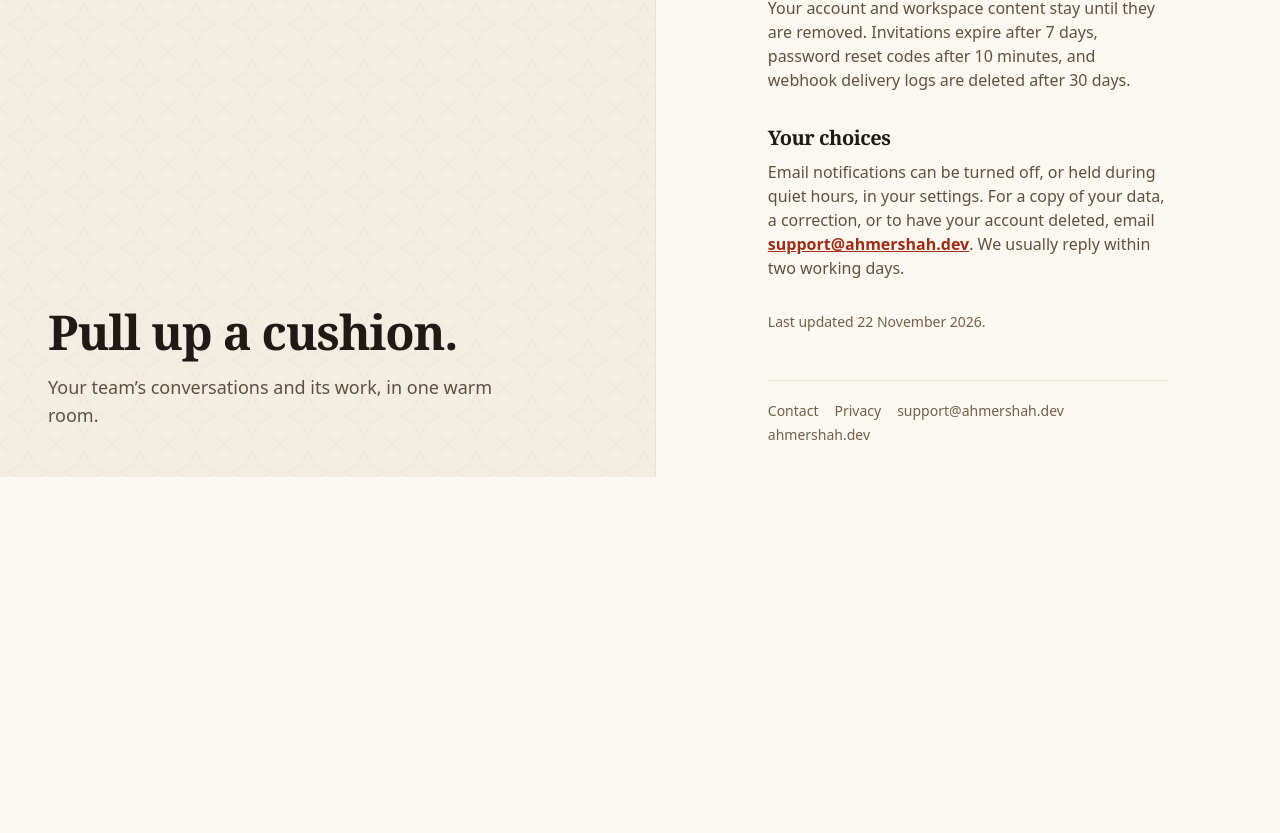
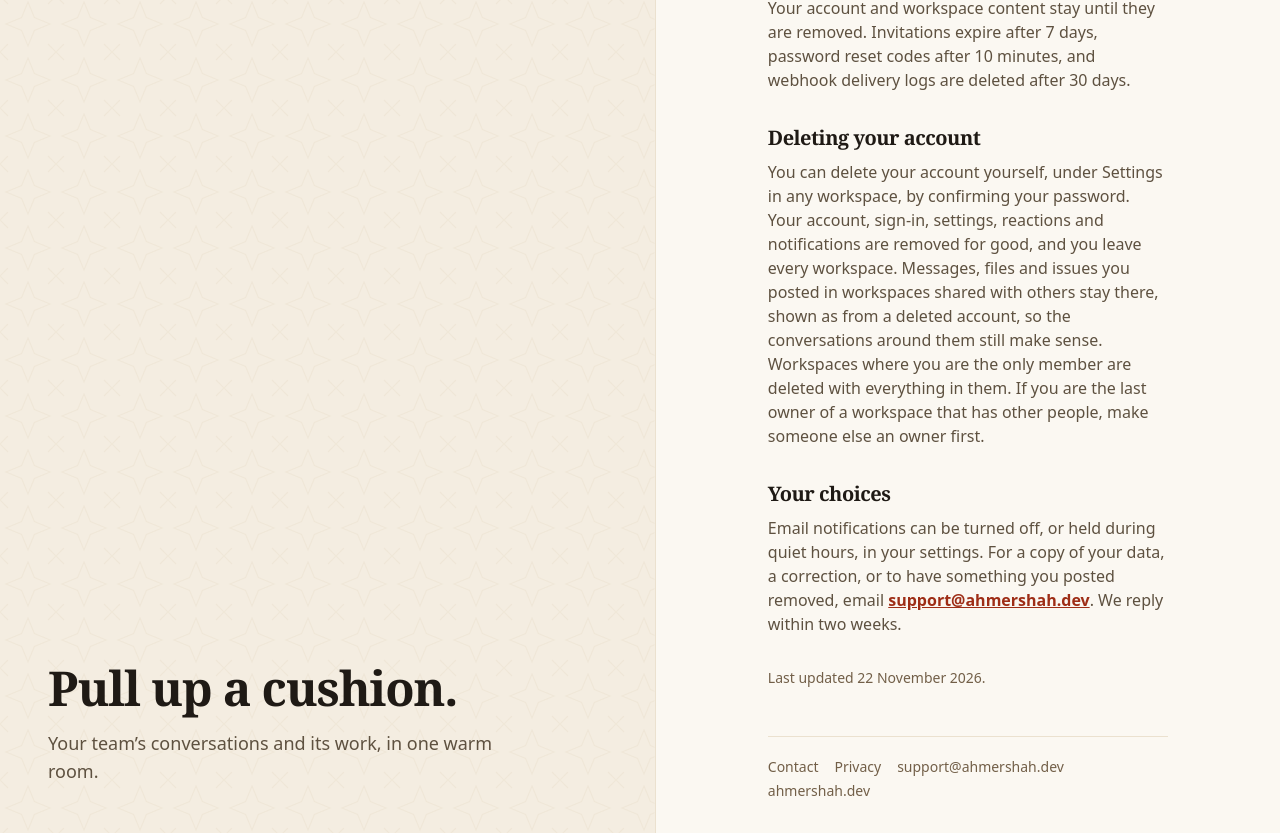
Before and after one commit to ahmershahdev/baithak, a React (Vite) app in the folder frontend/: page /privacy in a window 1280 px wide. Shown: the part 1180-2013 px from the top of the page. Before the commit the page ends 1657 px from the top, so only its background shows below. Built offline with nearby package versions, Linux system fonts and the light colour scheme; what openapi-fetch would draw is missing.

Commit message:
Describe self-serve account deletion and a two-week reply

```diff
--- a/frontend/src/pages/Privacy.tsx
+++ b/frontend/src/pages/Privacy.tsx
@@ -88,11 +88,23 @@ export function Privacy() {
           </p>
         </Section>
 
+        <Section title="Deleting your account">
+          <p>
+            You can delete your account yourself, under Settings in any workspace, by confirming
+            your password. Your account, sign-in, settings, reactions and notifications are removed
+            for good, and you leave every workspace. Messages, files and issues you posted in
+            workspaces shared with others stay there, shown as from a deleted account, so the
+            conversations around them still make sense. Workspaces where you are the only member are
+            deleted with everything in them. If you are the last owner of a workspace that has other
+            people, make someone else an owner first.
+          </p>
+        </Section>
+
         <Section title="Your choices">
           <p>
             Email notifications can be turned off, or held during quiet hours, in your settings. For
-            a copy of your data, a correction, or to have your account deleted, email {support}. We
-            usually reply within two working days.
+            a copy of your data, a correction, or to have something you posted removed, email{" "}
+            {support}. We reply within two weeks.
           </p>
         </Section>
 
```
Also changed, not shown: 1 other file (tests, documents, lock files or other folders).
